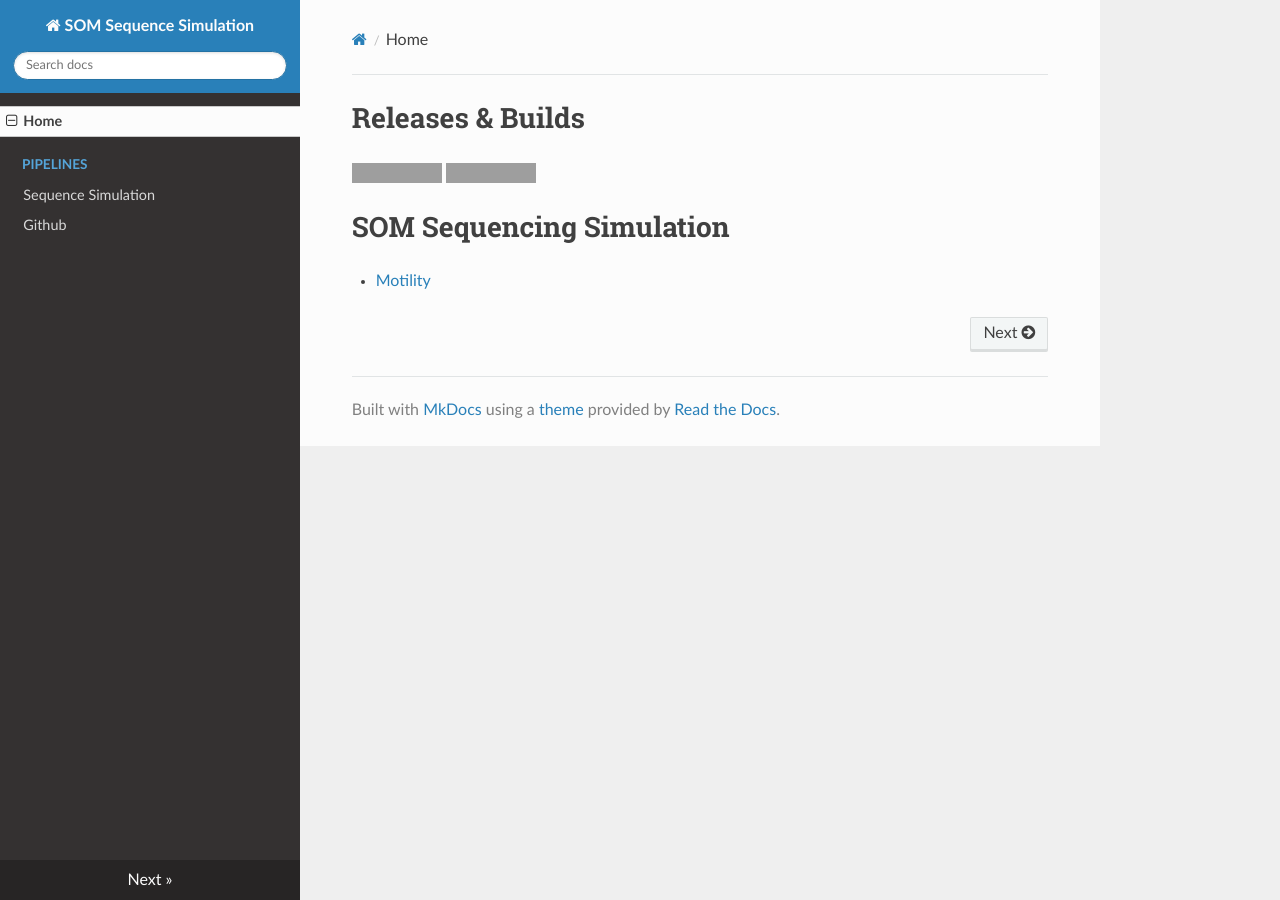
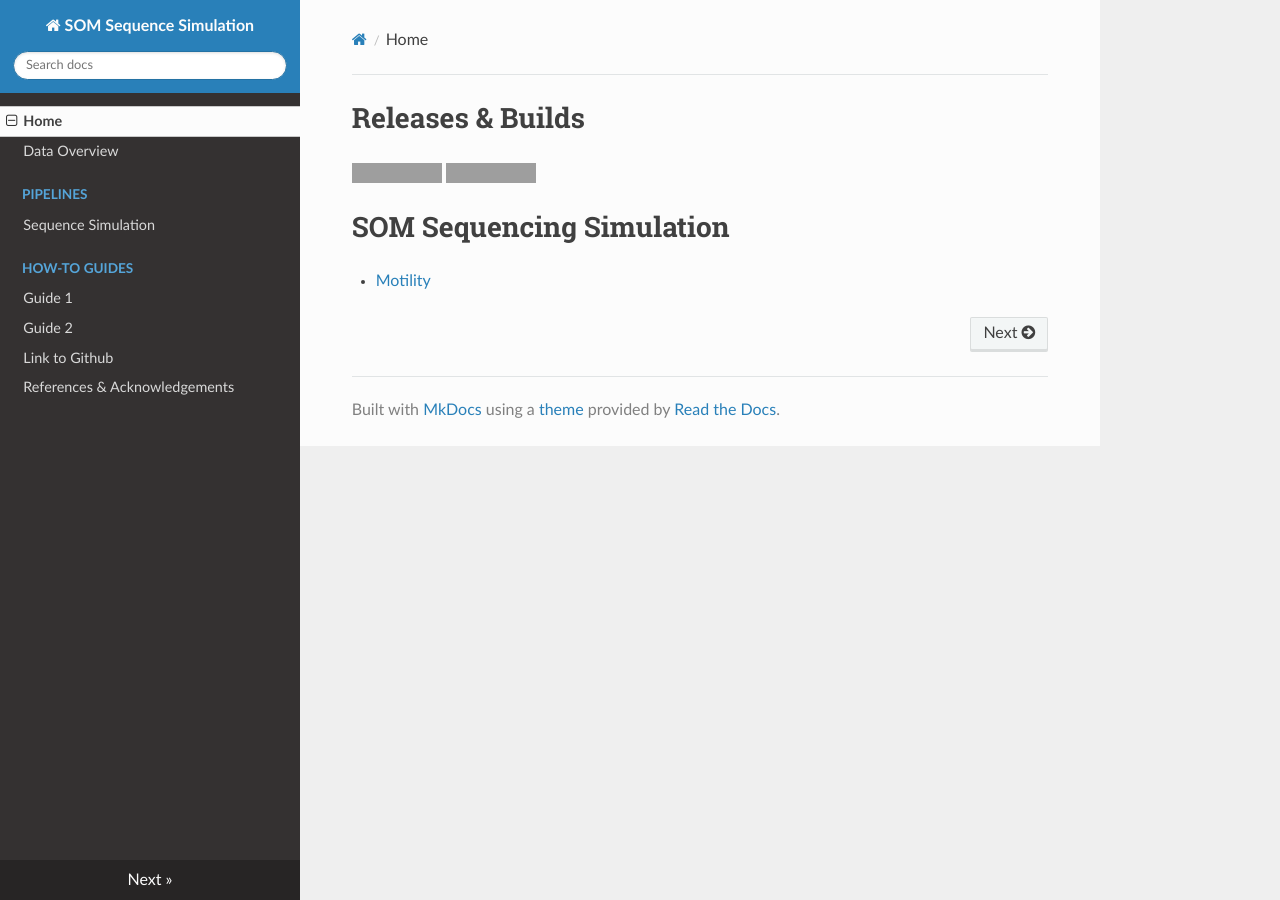
Before and after one commit to caterer-z-t/SOM_Seq_Sim, an MkDocs documentation site: the page built from docs/index.md, in a window 1280 px wide. Built offline with MkDocs 1.6.1, drawn with Linux system fonts in a browser that asks for light colours; nearby versions of some CDN libraries; grey boxes are pictures that could not be loaded.

Commit message:
Setting up navigation for site

```diff
--- a/mkdocs.yml
+++ b/mkdocs.yml
@@ -7,9 +7,14 @@ theme: readthedocs
 
 nav:
   - Home: index.md
+  - Data Overview: data_overview.md
   - Pipelines:
     - Sequence Simulation: pipelines/seq_sim.md
-  - Github: https://github.com/caterer-z-t/SOM_Seq_Sim
+  - How-To Guides:
+    - Guide 1: tutorial1.md
+    - Guide 2: tutorial2.md
+  - Link to Github: https://github.com/caterer-z-t/SOM_Seq_Sim
+  - References & Acknowledgements: references.md
 
 plugins:
   - search
```
